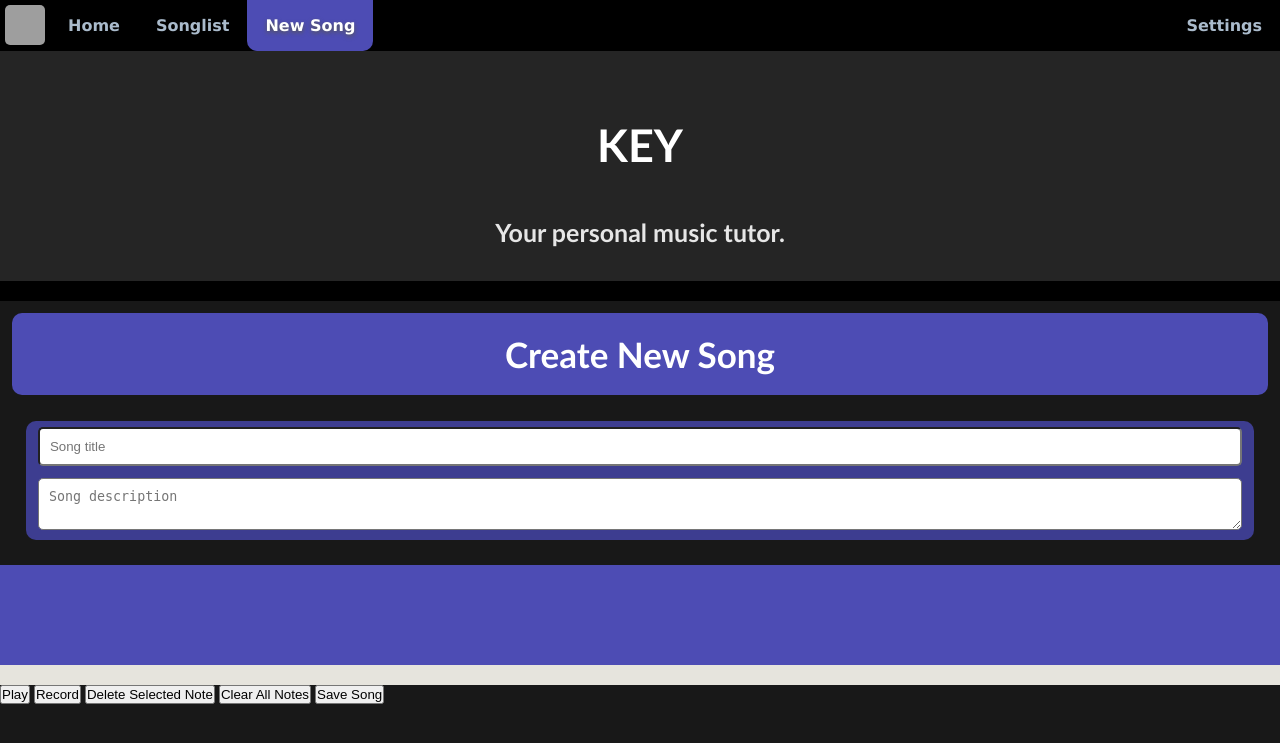
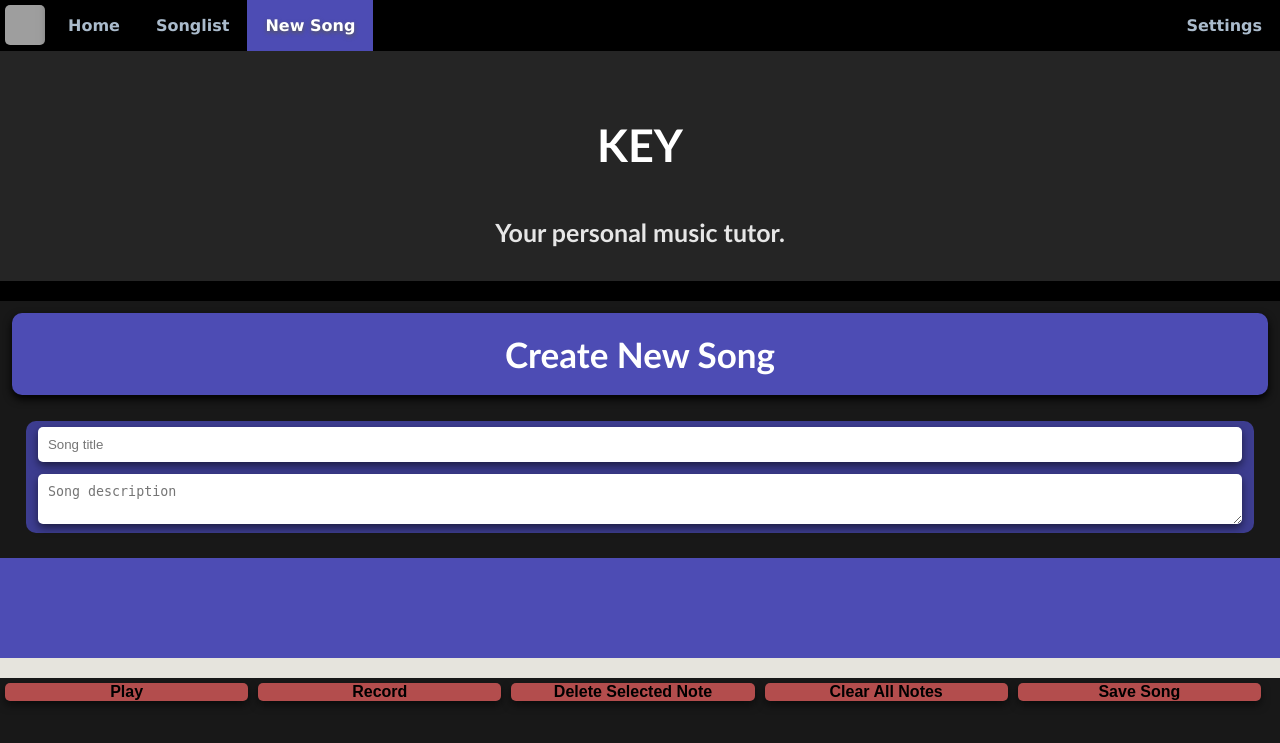
Before and after one commit to MosesGL/KEY, a Flask app: page /new_song in a window 1280 px wide. Shown: the top 743 px of the page. Run offline with Flask 2, Linux system fonts and the light colour scheme; some libraries are stand-ins or nearby versions; grey boxes are pictures that could not be loaded.

Commit message:
More CSS rework. Updated song progress sliders to work until mouseup

```diff
--- a/static/css/header.css
+++ b/static/css/header.css
@@ -22,12 +22,14 @@ header > h1 {
     padding: 15px;
     font-size: 45px;
     background-color: transparent;
+    box-shadow: none;
 }
 
 header > h2 {
     padding: 15px;
     font-size: 25px;
     background-color: transparent;
+    box-shadow: none;
 }
 
 /* Current page in */
@@ -60,9 +62,9 @@ nav > a {
     text-align: center;
     text-decoration: none;
     font-size: 16px;
-    border-radius: 0 0 10px 10px;
 
     color: #abc;
+    box-shadow: 0px 0px 10px rgba(0, 0, 0, 0.634);
 }
 
 /* When nav links are hovered over */
@@ -169,6 +171,7 @@ h1 {
     border-radius: 10px;
     color: white;
     background-color: #4D4CB4;
+    box-shadow: 0px 4px 8px rgba(0, 0, 0, 1);
 }
 h2 {
     margin: 15px;
@@ -178,6 +181,7 @@ h2 {
     border-radius: 10px;
     color: rgb(230, 230, 230);
     background-color:#3D3D90;
+    box-shadow: 0px 4px 8px rgba(0, 0, 0, 1);
 }
 
 .default_list > li {
@@ -190,6 +194,7 @@ h2 {
 
     border-radius: 10px;
     background-color: #4D4CB4;
+    box-shadow: 0px 4px 8px rgba(0, 0, 0, 1);
 }
 .default_list > li:hover {
     background-color: #3D3D90;
--- a/static/css/song_display.css
+++ b/static/css/song_display.css
@@ -12,6 +12,7 @@ h1 {
     width: 96%;
     margin:2%;
     border-radius: 10px;
+    font-family:'Trebuchet MS', 'Lucida Sans Unicode', 'Lucida Grande', 'Lucida Sans', Arial, sans-serif;
     background-color: #3D3D90;
 }
 input[type="text"] {
@@ -20,6 +21,8 @@ input[type="text"] {
     margin: 6px 1% 6px 1%;
     padding: 10px;
     border-radius: 5px;
+    border: none;
+    box-shadow: 0px 4px 8px rgba(0, 0, 0, 0.534);
 }
 textarea {
     box-sizing: border-box;
@@ -27,15 +30,30 @@ textarea {
     margin: 6px 1% 6px 1%;
     padding: 10px;
     border-radius: 5px;
+    border: none;
+    box-shadow: 0px 4px 8px rgba(0, 0, 0, 0.534);
 }
 
 /* Song progress bar */
 .song_progress {
+    -webkit-user-select: none;
+    -moz-user-select: none;
+    -ms-user-select: none;
+    user-select: none;
+
     width: 100%;
     height: 20px;
     background-color: rgb(230, 228, 221)
 }
+.song_progress:hover {
+    cursor: pointer;
+}
 .song_progress_value {
+    -webkit-user-select: none;
+    -moz-user-select: none;
+    -ms-user-select: none;
+    user-select: none;
+
     width: 0%;
     height: inherit;
     background-color: rgb(63, 173, 63)
@@ -83,3 +101,22 @@ textarea {
 .note_container > li:hover {
     cursor: pointer;
 }
+
+.button_controls {
+    float: left;
+    height: 80%;
+    width: 19%;
+    margin: 5px;
+    border-style: none;
+    border-radius: 5px;
+    box-shadow: 0px 4px 8px rgba(0, 0, 0, 0.534);
+    background-color: hsl(0, 40%, 50%);
+
+    font-weight:bold;
+    font-size: 1em;
+}
+
+.button_controls:hover {
+    cursor: pointer;
+    background-color: hsl(0, 80%, 50%);
+}
--- a/static/data/song_data.csv
+++ b/static/data/song_data.csv
@@ -3,4 +3,3 @@ Hot Cross Buns,,E-D-C-E-D-C-C-C-C-C-D-D-D-D-E-D-C
 Jingle Bells,,E-E-E-E-E-E-E-G-C-D-E-F-F-F-F-F-E-E-E-E-E-D-D-E-D-G
 Twinkle Twinkle Little Star,,C-C-G-G-A-A-G-F-F-E-E-D-D-C-G-G-F-F-E-E-D-G-G-F-F-E-E-D-C-C-G-G-A-A-G-F-F-E-E-D-D-C
 Flat CSS testing,for testing purposes,C-D-D+-D-D+-D-D+-D-D+-D-D+-D-D+-D-C
-titleee,,B-B-E-D-F-B-D-E-B-F-B-B-E-D-G-G-B-D-G-B-E-E-G-B
--- a/static/new_song.js
+++ b/static/new_song.js
@@ -8,6 +8,9 @@ $(document).ready(function() {
     // Vars called upon to control recording
     var recordingSong = false;
     var recordLoop = undefined;
+    // Variables for song slider
+    var mouseX = 0;
+    var sliding = false;
     // For storing the keys pressed between notes
     let playedNotes = [];
     // Get config information
@@ -459,18 +462,26 @@ $(document).ready(function() {
     });
 
     // When progress bar is clicked
-    $('.song_progress').on('click',function(event) {
-        stopLoops();
+    $('.song_progress').on('mousedown',function(event) {
+        stopSong();
+        sliding = true;
+    });
+    // Update mouse position
+    $(document).mousemove(function(event) {
+        if (sliding) {
             // Mouse distance from left edge
-        var mouseX = event.pageX;
+            mouseX = event.pageX;
             // Width of screen
             var screenWidth = $(window).width();
-        // Calculate percentage for distance from left
-        //var temp = mouseX / screenWidth;
             // Calculate li index around same percentage
+            //   index/num-elements = value/progress-bar-max-value
             var index = parseInt($('.note_container > li').length*mouseX/screenWidth);
             // Change selected note to that index^
             changeSelectedNote(index);
+        }
+    });
+    $(document).on('mouseup', function() {
+        sliding = false;
     });
 
     // Clear all added notes
--- a/templates/new_song.html
+++ b/templates/new_song.html
@@ -67,10 +67,10 @@
             <div class="song_progress_value"></div>
         </div>
 
-        <button id="play_btn">Play</button>
-        <button id="record_btn">Record</button>
-        <button id="delete_btn">Delete Selected Note</button>
-        <button id="clear_btn">Clear All Notes</button>
-        <button id="save_btn">Save Song</button>
+        <button id="play_btn" class="button_controls">Play</button>
+        <button id="record_btn" class="button_controls">Record</button>
+        <button id="delete_btn" class="button_controls">Delete Selected Note</button>
+        <button id="clear_btn" class="button_controls">Clear All Notes</button>
+        <button id="save_btn" class="button_controls">Save Song</button>
     </body>
 </html>
--- a/templates/song_display.html
+++ b/templates/song_display.html
@@ -66,7 +66,7 @@
             <div class="song_progress_value"></div>
         </div>
 
-        <button id='play_btn'>Play</button>
-        <button id='reset_btn'>Reset</button>
+        <button id='play_btn' class="button_controls">Play</button>
+        <button id='reset_btn' class="button_controls">Reset</button>
     </body>
 </html>
```
Also changed, not shown: static/song_display.js (+14 -2 lines). Lines whose indentation alone changed are shown as unchanged.
